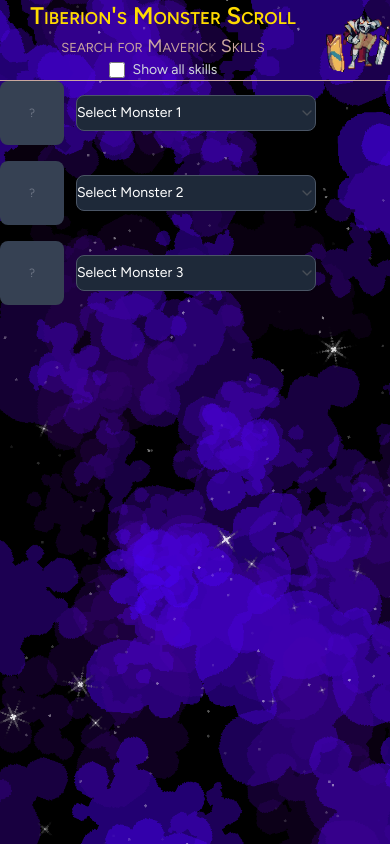
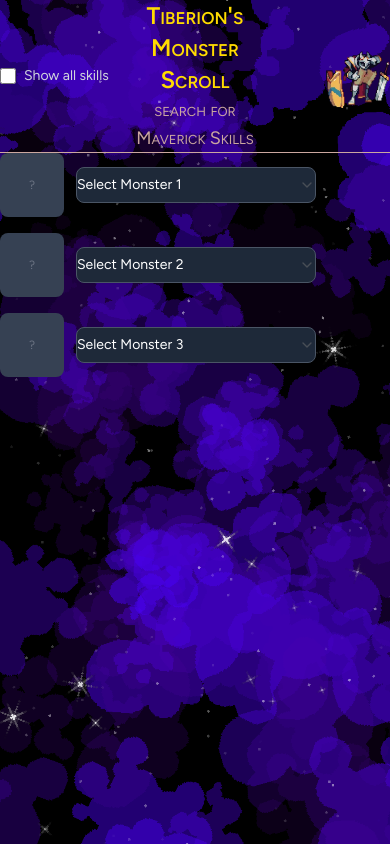
Before and after one commit to cklapperich/aethermancer-companion, a React (Vite) app: page /1/1/1 in a window 390 px wide. Built offline with nearby package versions, Linux system fonts and the light colour scheme.

Commit message:
checkbox moved

```diff
--- a/src/components/TeamBuilderPage.tsx
+++ b/src/components/TeamBuilderPage.tsx
@@ -88,11 +88,8 @@ export function TeamBuilderPage() {
   return (
     <div className="min-h-screen text-white p-4 md:p-6 lg:p-10 overflow-x-hidden">
       <div className="max-w-7xl mx-auto w-full">
-        <div className="flex items-center justify-between mb-2">
-          <div className="flex-1">
-            <h1 className="text-2xl md:text-3xl lg:text-4xl font-alegreya font-bold text-center text-tier-maverick" style={{ fontVariant: 'small-caps' }}>Tiberion's Monster Scroll</h1>
-            <h2 className="text-lg md:text-xl font-alegreya text-center text-tier-basic" style={{ fontVariant: 'small-caps' }}>search for Maverick Skills</h2>
-            <div className="flex items-center justify-center gap-2 mt-2">
+        <div className="grid grid-cols-3 items-center mb-2">
+          <div className="flex items-center gap-2">
             <input
               type="checkbox"
               id="show-all-skills"
@@ -100,12 +97,19 @@ export function TeamBuilderPage() {
               checked={showAllSkills}
               onChange={(e) => setShowAllSkills(e.target.checked)}
             />
-              <label htmlFor="show-all-skills" className="text-sm text-gray-300">
+            <label htmlFor="show-all-skills" className="font-figtree text-sm text-gray-300">
               Show all skills
             </label>
           </div>
+
+          <div className="text-center">
+            <h1 className="text-2xl md:text-3xl lg:text-4xl font-alegreya font-bold text-tier-maverick" style={{ fontVariant: 'small-caps' }}>Tiberion's Monster Scroll</h1>
+            <h2 className="text-lg md:text-xl font-alegreya text-center text-tier-basic" style={{ fontVariant: 'small-caps' }}>search for Maverick Skills</h2>
           </div>
-          <img src="/assets/TiberionIcon.webp" alt="Tiberion Icon" className="w-16 h-16 md:w-20 md:h-20 lg:w-24 lg:h-24 ml-4" />
+
+          <div className="flex justify-end">
+            <img src="/assets/TiberionIcon.webp" alt="Tiberion Icon" className="w-16 h-16 md:w-20 md:h-20 lg:w-24 lg:h-24" />
+          </div>
         </div>
         <div>
           <hr className="border-tier-basic" />
```
Lines whose indentation alone changed are shown as unchanged.
